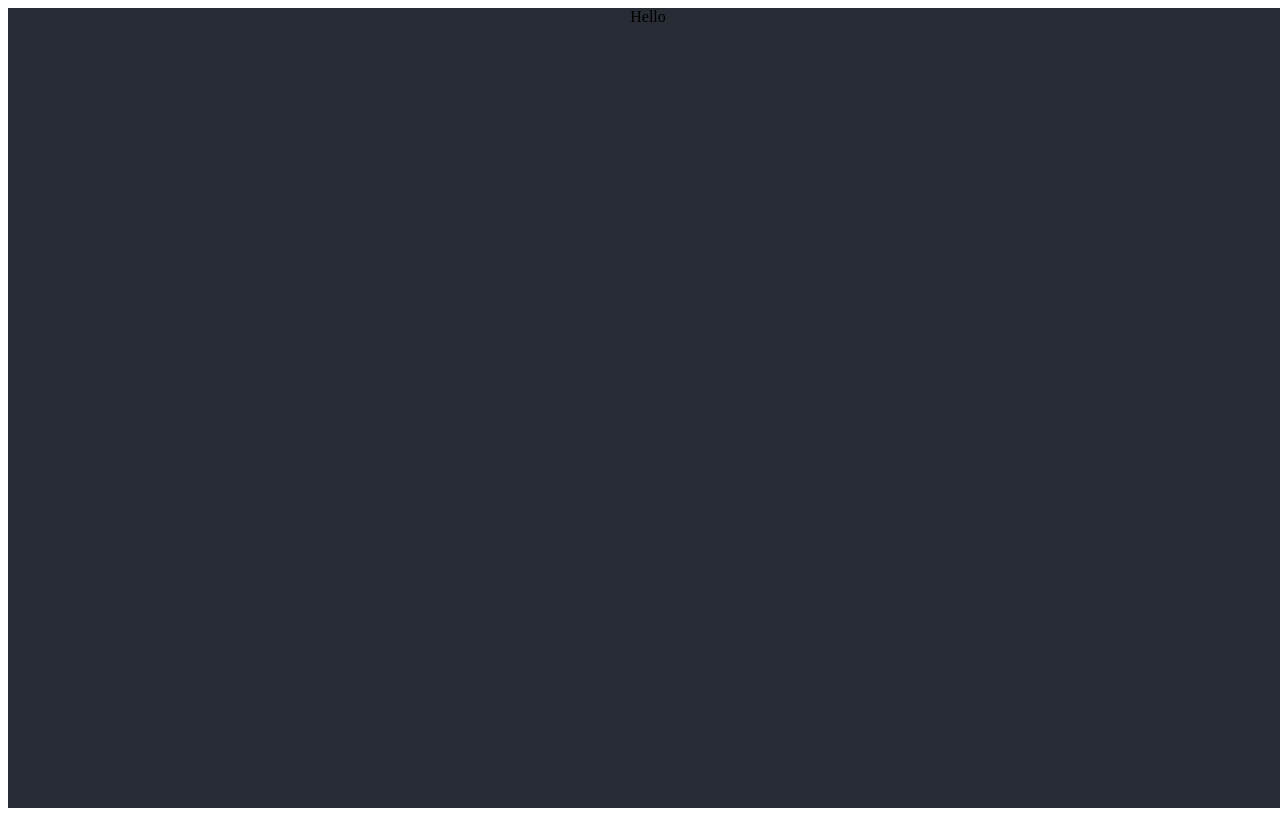
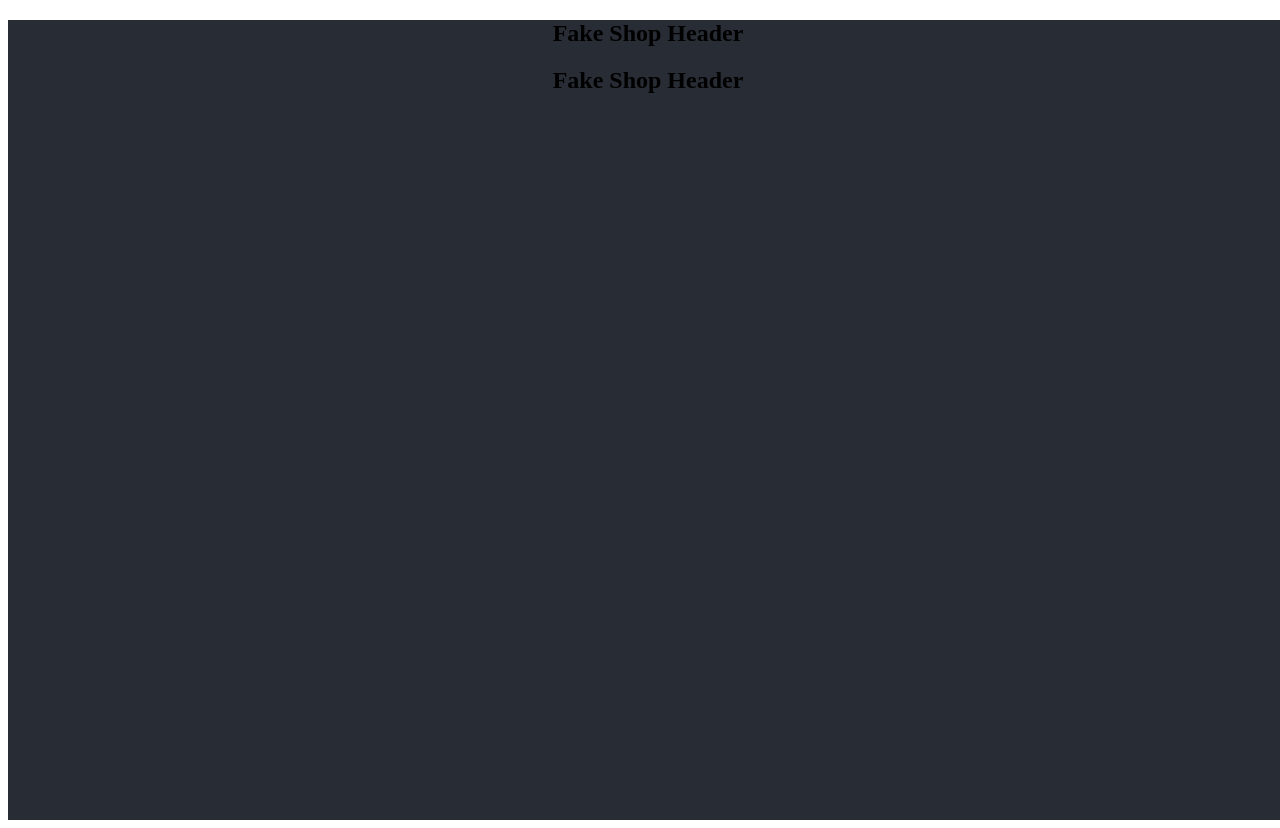
Before and after one commit to jafarFahimi/FakeShop, a React (Create React App) app: page / in a window 1280 px wide. Built offline with nearby package versions, Linux system fonts and the light colour scheme.

Commit message:
imports in App.js

```diff
--- a/src/App.js
+++ b/src/App.js
@@ -1,6 +1,22 @@
 import "./App.css";
+import { BrowserRouter, Switch, Route } from "react-router-dom";
+import Header from "./components/Header.js";
+import ProductDetail from "./components/ProductDetail.js";
+import ProductListing from "./components/ProductListing.js";
+import ProductComponent from "./components/ProductComponent.js";
 function App() {
-  return <div className="App">Hello</div>;
+  return (
+    // npm audit fix , npm i react-router-dom
+    <div className="App">
+      <BrowserRouter>
+        <Header />
+        <Switch>
+          <Header />
+          <ProductComponent />
+        </Switch>
+      </BrowserRouter>
+    </div>
+  );
 }
 
 export default App;
```
